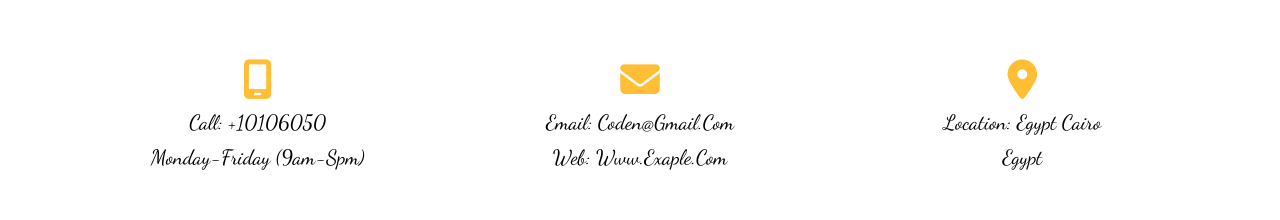
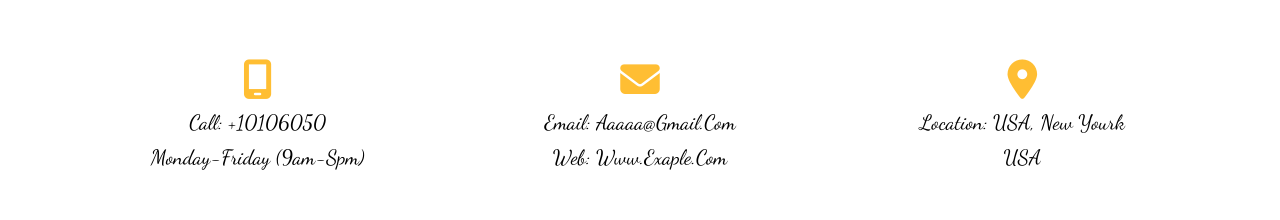
Before and after one commit to Vit-all-in/Burger, a plain HTML site: page index.html in a window 1280 px wide. Shown: the part 3934-4154 px from the top of the page. Drawn offline with Linux system fonts and the light colour scheme.

Commit message:
Update index.html

```diff
--- a/index.html
+++ b/index.html
@@ -330,13 +330,13 @@
         </div>
         <div class="content">
             <i class="fa-solid fa-envelope"></i>
-            <div>email: coden@gmail.com</div>
+            <div>email: aaaaa@gmail.com</div>
             <div>web: www.exaple.com</div>
         </div>
         <div class="content">
             <i class="fa-solid fa-location-dot"></i>
-            <div>location: Egypt cairo</div>
-            <div>egypt</div>
+            <div>location: USA, New Yourk</div>
+            <div>USA</div>
         </div>
     </div>
 
```
